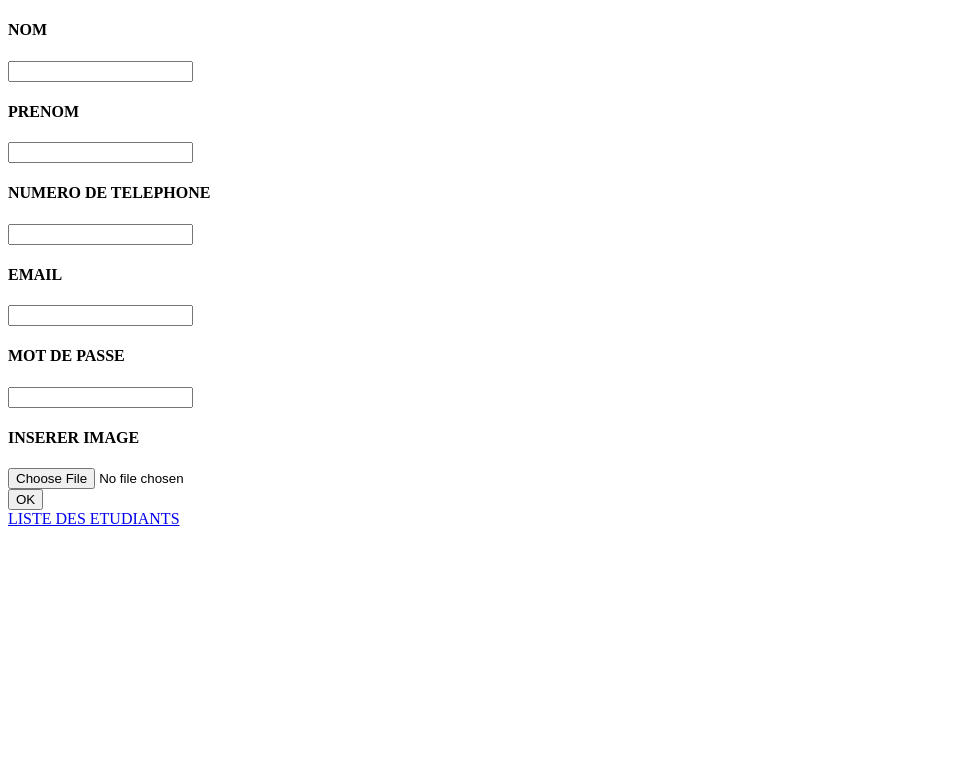
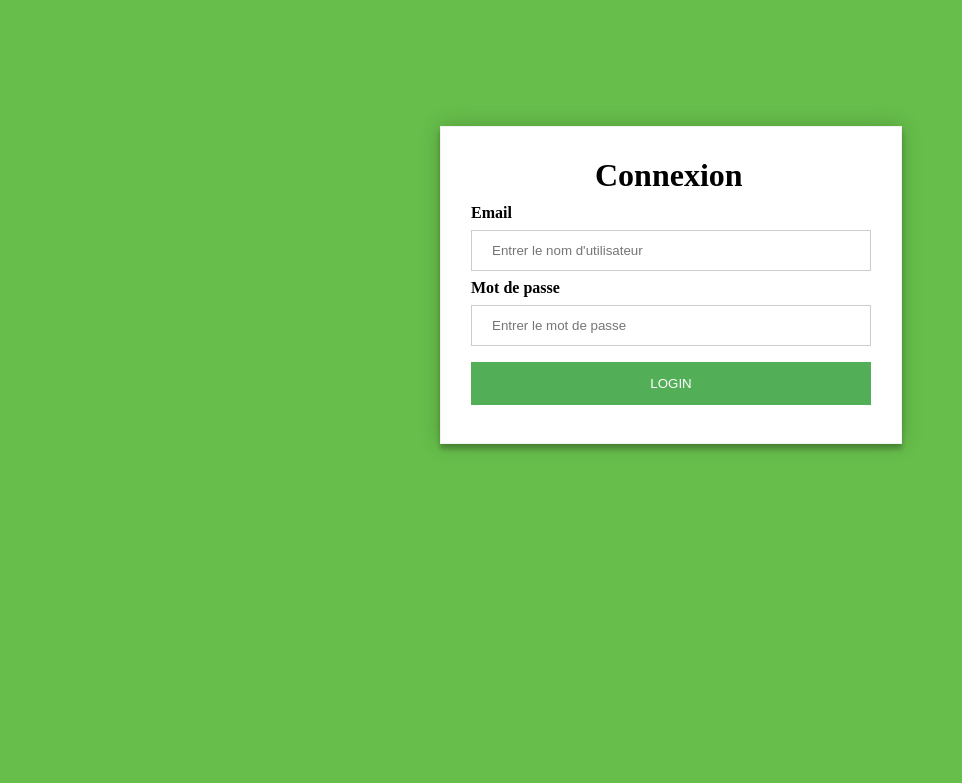
Before and after one commit to Abdoul-sudo/gestion_cours, a PHP site: page / in a window 1280 px wide. Shown: the top 783 px of the page, without its empty margins (0-962 px from the left). Run offline with PHP 8.4, Linux system fonts and the light colour scheme.

Commit message:
page de connexion avec des bugs non-corrigés

```diff
--- /dev/null
+++ b/assets/css/style.css
@@ -0,0 +1,47 @@
+body{
+    background: #67BE4B;
+}
+#container{
+    width:400px;
+    margin:0 auto;
+    margin-top:10%;
+}
+/* Bordered form */
+form {
+    width:100%;
+    padding: 30px;
+    border: 1px solid #f1f1f1;
+    background: #fff;
+    box-shadow: 0 0 20px 0 rgba(0, 0, 0, 0.2), 0 5px 5px 0 rgba(0, 0, 0, 0.24);
+}
+#container h1{
+    width: 38%;
+    margin: 0 auto;
+    padding-bottom: 10px;
+}
+
+/* Full-width inputs */
+input[type=text], input[type=password] {
+    width: 100%;
+    padding: 12px 20px;
+    margin: 8px 0;
+    display: inline-block;
+    border: 1px solid #ccc;
+    box-sizing: border-box;
+}
+
+/* Set a style for all buttons */
+input[type=submit] {
+    background-color: #53af57;
+    color: white;
+    padding: 14px 20px;
+    margin: 8px 0;
+    border: none;
+    cursor: pointer;
+    width: 100%;
+}
+input[type=submit]:hover {
+    background-color: white;
+    color: #53af57;
+    border: 1px solid #53af57;
+}
--- a/controllers/C_etudiant.php
+++ /dev/null
@@ -1,38 +0,0 @@
-<?php
-    require("models/M_etudiant.php");
-    class C_ETUDIANT
-    {
-        public function C_insertionEt()
-        {
-            if (isset($_POST['nom']) && isset($_POST['prenom']) && isset($_POST['email']) && isset($_POST['mdp']) && isset($_POST['tel']) && isset($_POST['img'])) {
-                $nomEt = $_POST['nom'];
-                $prenomEt = $_POST['prenom'];
-                $emailEt = $_POST['email'];
-                $mdpEt = $_POST['mdp'];
-                $telEt = $_POST['tel'];
-                $imgEt = $_POST['img'];
-
-                $etudiant = new M_ETUDIANT;
-                $ajoutEt = $etudiant -> M_insertionEt($nomEt, $prenomEt, $telEt, $emailEt, $mdpEt, $imgEt);
-                header("location:../index.php?pg=insertion");
-            }
-            else {
-                header("location:../index.php?pg=echec");
-            }
-        }
-
-        public function C_listeEt()
-        {
-            $etudiant = new M_ETUDIANT;
-            $listeEt = $etudiant -> M_listeEt();
-
-            for ($i=0; $i < $tab ; $i++) {
-                echo "<td>".$idEt[$i]."</td>";
-                echo "<td>".$nomEt[$i]."</td>";
-                echo "<td>".$prenomEt[$i]."</td>";
-                echo "<td>".$emailEt[$i]."</td>";
-                echo "<td>".$telEt[$i]."</td>";
-            }
-        }
-    }
-?>
--- a/index.php
+++ b/index.php
@@ -1,26 +1,8 @@
 <?php
-    require_once('views/admin/formulaireEtudiant.php');
-    require_once('controllers/C_etudiant.php');
-
-    // si l'action dans le formulaire est=="insert" , on insère dans la base de données
-
-    if (!empty($_GET["action"])) {
-        $action= $_GET["action"];
-        if ($action=="insert") {
-        $a= new C_ETUDIANT;
-        $i=$a->C_insertionEt();
-        }
-    }
-
-    if (!empty($_GET['pg'])) {
-        $act = $_GET['pg'];
-        if ($act == "insertion") {
-         require_once('views/admin/formulaireEtudiant.php');
-        }
-        elseif ($act == "echec") {
-        require_once('views/admin/echec.php');
-        }
-    }
-
-
+	session_start();
+	if(isset($_SESSION['loggedIn']) && $_SESSION['loggedIn'] != true){
+		header('Location: principale.php');
+	}else{
+		include('views/public/login.php');
+}
 ?>
--- a/models/M_etudiant.php
+++ /dev/null
@@ -1,33 +0,0 @@
-<?php
-    require_once("connect.php");
-
-    class  M_ETUDIANT extends DB_CONNECT
-    {
-        public function M_insertionEt($nom, $prenom, $tel, $email, $mdp, $img)
-        {
-            $bdd= $this -> dbConnect();
-            $sql = $bdd -> prepare ("INSERT INTO etudiant (nom_etudiant, prenom_etudiant, email_etudiant, mdp_etudiant, tel_etudiant, image_etudiant) VALUES (?, ?, ?, SHA1(?), ?, ?)");
-            $sql -> execute(array($nom, $prenom, $email, $mdp, $tel, $img));
-        }
-
-        public function M_listeEt()
-        {
-            $bdd = $this -> dbConnect();
-            $sql = $bdd -> prepare ("SELECT id_etudiant, nom_etudiant, prenom_etudiant, email_etudiant, tel_etudiant FROM etudiant");
-            $sql -> execute (array());
-            $idEt = array();
-            $nomEt = array();
-            $prenomEt = array();
-            $emailEt = array();
-            $telEt = array();
-            while ($tab = $sql -> fetch()) {
-                $idEt[] = $tab["id_etudiant"];
-                $nomEt[] = $tab["nom_etudiant"];
-                $prenomEt[] = $tab["prenom_etudiant"];
-                $emailEt[] = $tab["email_etudiant"];
-                $telEt[] = $tab["tel_etudiant"];
-            }
-        }
-    }
-
-?>
--- a/models/connect.php
+++ b/models/connect.php
@@ -1,22 +1,34 @@
 <?php
-    class DB_CONNECT{
-        public function dbConnect(){
-            // Les configurations de la base de donnée
-
-            if (!isset($DB_HOST)) {
+    function dbConnect(){
             $DB_HOST = 'localhost';
-                $DB_USER = 'root';
-                $DB_PASS = '';
-                $DB_NAME = 'bdd';
-            }
+            $DB_USER = 'fabien';
+            $DB_PASS = 'Fabien512';
+            $DB_NAME = 'gestion_cours';
         try{
             $db = new PDO("mysql:host=" . $DB_HOST . ";dbname=" . $DB_NAME, $DB_USER, $DB_PASS);
-                // Si connection non établie
             return $db ;
         } catch(PDOException $error){
             print "[ERREUR] Connexion échouée :" . $error->getMessage();
             die();
         }
     }
-    }
-?>
+    // class DB_CONNECT{
+    //     public function dbConnect(){
+    //         // Les configurations de la base de donnée
+
+    //         if (!isset($DB_HOST)) {
+    //             $DB_HOST = 'localhost';
+    //             $DB_USER = 'fabien';
+    //             $DB_PASS = 'Fabien512';
+    //             $DB_NAME = 'gestion_cours';
+    //         }
+    //         try{
+    //             $db = new PDO("mysql:host=" . $DB_HOST . ";dbname=" . $DB_NAME, $DB_USER, $DB_PASS);
+    //             // Si connection non établie
+    //             return $db ;
+    //         } catch(PDOException $error){
+    //             print "[ERREUR] Connexion échouée :" . $error->getMessage();
+    //             die();
+    //         }
+    //     }
+    // }
--- a/views/admin/echec.php
+++ /dev/null
@@ -1,3 +0,0 @@
-<?php
-    echo "EERRRRRRRRRRRRRRRRRRRRRRRRRRRRRRRRRRRRRRRRRRRR";
-?>
--- a/views/admin/formulaireEtudiant.php
+++ /dev/null
@@ -1,48 +0,0 @@
-<!DOCTYPE html>
-<html>
-    <head>
-        <meta charset="UTF-8">
-        <meta name="viewport" content="width=device-width, initial-scale=1.0">
-        <title>Formulaire</title>
-    </head>
-
-    <body>
-        <form method="post" action="#?action=insert">
-            <div>
-                <h4 for="nom">NOM</h4>
-                <input type="text" name="nom" id="nom">
-            </div>
-
-            <div>
-                <h4 for="prenom">PRENOM</h4>
-                <input type="text" name="prenom" id="prenom">
-            </div>
-
-            <div>
-                <h4 for="tel">NUMERO DE TELEPHONE</h4>
-                <input type="text" name="tel" id="tel">
-            </div>
-
-            <div>
-                <h4 for="email">EMAIL</h4>
-                <input type="email" name="email" id=email>
-            </div>
-
-            <div>
-                <h4 for="mdp">MOT DE PASSE</h4>
-                <input type="password" name="mdp" id="mdp">
-            </div>
-
-            <div>
-                <h4 for="img">INSERER IMAGE</h4>
-                <input type="file" accept="image/png, image/jpeg" name="img" id="img">
-            </div>
-
-            <div>
-                <input type="submit" value="OK">
-            </div>
-        </form>
-
-        <a href="listeEtudiant.php"> LISTE DES ETUDIANTS </a>
-    </body>
-</html>
--- /dev/null
+++ b/views/public/login.php
@@ -0,0 +1,25 @@
+<html>
+    <head>
+        <meta charset="utf-8">
+        <link rel="stylesheet" href="/assets/css/style.css" media="screen" type="text/css" />
+    </head>
+    <body>
+        <div id="container">
+            <form action="/models/verification.php" method="POST">
+                <h1>Connexion</h1>
+                <label><b>Email</b></label>
+                <input type="text" placeholder="Entrer le nom d'utilisateur" name="username" required>
+                <label><b>Mot de passe</b></label>
+                <input type="password" placeholder="Entrer le mot de passe" name="password" required>
+                <input type="submit" id='submit' value='LOGIN' >
+                <?php
+                if(isset($_GET['erreur'])){
+                    $err = $_GET['erreur'];
+                    if($err==1 || $err==2)
+                        echo "<p style='color:red'>Utilisateur ou mot de passe incorrect</p>";
+                }
+                ?>
+            </form>
+        </div>
+    </body>
+</html>
```
Also changed, not shown: controllers/principale.php (added, +8 -0 lines), controllers/verification.php (added, +34 -0 lines), views/admin/listeEtudiant.php (deleted, +0 -29 lines), controllers/message.php (deleted), controllers/module.php (deleted), views/public/index.php (deleted), 1 other file. Lines whose indentation alone changed are shown as unchanged.
